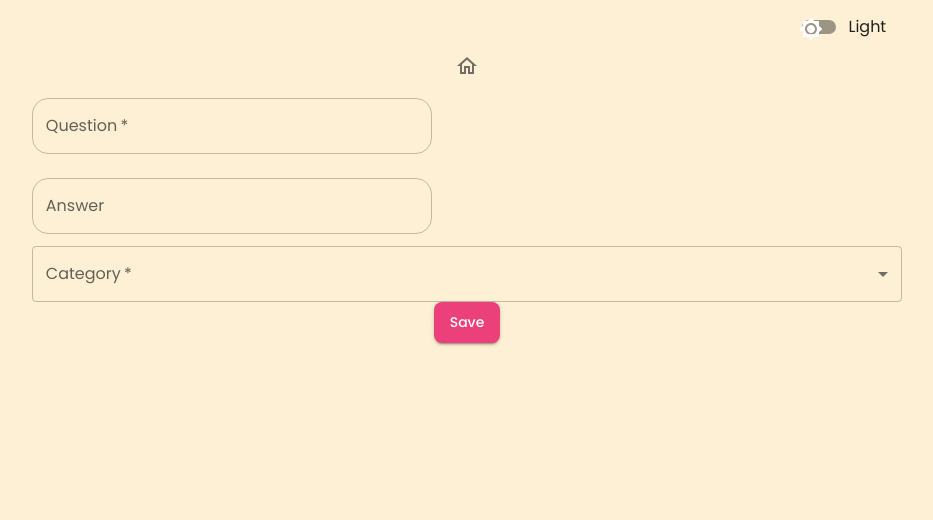
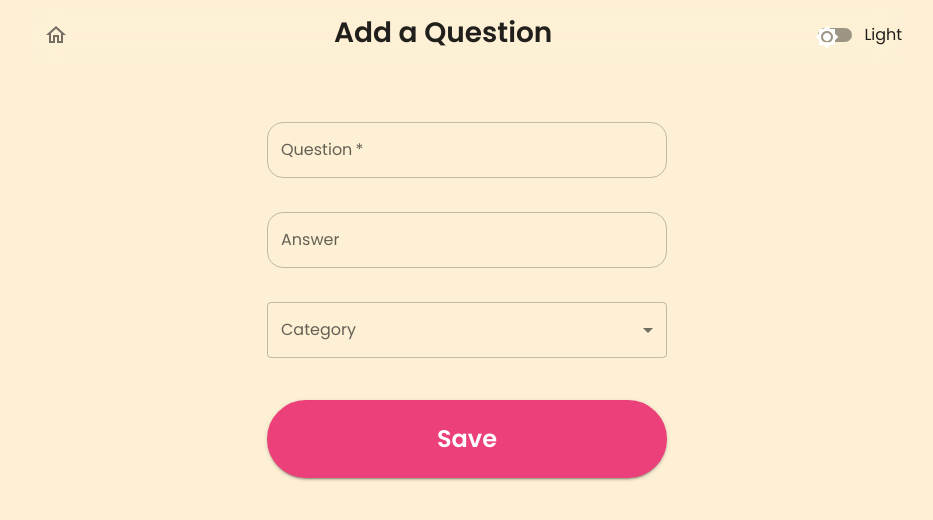
Before and after one commit to paraiii/Add-Question-App, a React (Vite) app: page /add in a window 1280 px wide. Shown: the top 520 px of the page, without its empty margins (173-1106 px from the left). Built offline with nearby package versions, Linux system fonts and the light colour scheme.

Commit message:
Update top bar

```diff
--- a/src/App.tsx
+++ b/src/App.tsx
@@ -1,47 +1,42 @@
-import React, { useState } from "react";
+import { useState } from "react";
 import { MainLayout } from "./layouts/MainLayout";
 import AppRouter from "./router";
-import {
-  CssBaseline,
-  FormControlLabel,
-  styled,
-  Switch,
-  ThemeProvider,
-} from "@mui/material";
+import { CssBaseline, ThemeProvider } from "@mui/material";
 import { createCustomTheme } from "./theme/createCustomizeTheme";
-import { Brightness4, Brightness7 } from "@mui/icons-material";
+
 import { GlobalStyles } from "./styles/globalStyles";
+import { TopBar } from "./components/TopBar";
+import { useLocation } from "react-router-dom";
+import styled from "@emotion/styled";
 
 export const App = () => {
+  const location = useLocation();
   const [mode, setMode] = useState<"light" | "dark">("light");
+
+  const theme = createCustomTheme(mode);
   const toggleTheme = () => {
     setMode((prevMode) => (prevMode === "light" ? "dark" : "light"));
   };
-  const theme = createCustomTheme(mode);
+
+  const getTitle = () => {
+    if (location.pathname === "/add") {
+      return "Add a Question";
+    }
+    if (location.pathname === "/") {
+      return "Master Your Question!";
+    }
+
+    return "Placeholder";
+  };
 
   return (
     <ThemeProvider theme={theme}>
       <CssBaseline />
       <GlobalStyles />
-      <StyledSwitch
-        control={
-          <Switch
-            checked={mode === "dark"}
-            onChange={toggleTheme}
-            icon={<Brightness7 />}
-            checkedIcon={<Brightness4 />}
-          />
-        }
-        label={mode === "light" ? "Light" : "Dark"}
-      />
+      <TopBar toggleTheme={toggleTheme} mode={mode} title={getTitle()} />
       <MainLayout>
         <AppRouter />
       </MainLayout>
     </ThemeProvider>
   );
 };
-
-const StyledSwitch = styled(FormControlLabel)`
-  display: flex;
-  justify-content: end;
-`;
--- a/src/components/TopBar.tsx
+++ b/src/components/TopBar.tsx
@@ -1,24 +1,44 @@
 import styled from "@emotion/styled";
-import { ArrowBackIosNewRounded } from "@mui/icons-material";
-import { IconButton } from "@mui/material";
+import {
+  ArrowBackIosNewRounded,
+  Brightness4,
+  Brightness7,
+} from "@mui/icons-material";
+import { FormControlLabel, IconButton, Switch } from "@mui/material";
 import { useNavigate } from "react-router-dom";
+import HomeOutlinedIcon from "@mui/icons-material/HomeOutlined";
 
 interface TopBarProps {
   title: string;
+  mode: "light" | "dark";
+  toggleTheme: () => void;
 }
 
 /**
  * Component for displaying a top bar with a title and a back button.
  * @param {string} title - Title of page
  */
-export const TopBar = ({ title }: TopBarProps) => {
+export const TopBar = ({ title, mode, toggleTheme }: TopBarProps) => {
   const n = useNavigate();
   return (
     <Container>
       <BackBtn size="large" aria-label="Back" onClick={() => n("/")}>
-        <ArrowIcon />
+        {location.pathname === "/add" && <ArrowBackIosNewRounded /> && (
+          <HomeOutlinedIcon />
+        )}
       </BackBtn>
       <Title>{title}</Title>
+      <StyledSwitch
+        control={
+          <Switch
+            checked={mode === "dark"}
+            onChange={toggleTheme}
+            icon={<Brightness7 />}
+            checkedIcon={<Brightness4 />}
+          />
+        }
+        label={mode === "light" ? "Light" : "Dark"}
+      />
     </Container>
   );
 };
@@ -32,21 +52,29 @@ const Container = styled.div`
   backdrop-filter: blur(12px);
   -webkit-backdrop-filter: blur(12px);
   transition: background 0.3s, color 0.3s;
+  display: flex;
+  flex-direction: row;
+  justify-content: space-between;
+  align-items: center;
   margin-bottom: 48px;
 `;
 
-const ArrowIcon = styled(ArrowBackIosNewRounded)``;
-
 const Title = styled.h2`
+  display: flex;
   font-size: 28px;
   margin: 0 auto;
   text-align: center;
   padding: 4px 0 8px 0;
-  text-shadow: 0 0 24px #00000068;
 `;
 const BackBtn = styled(IconButton)`
-  position: absolute;
+  display: flex;
   @media (max-width: 1024px) {
     margin-top: 4px;
   }
 `;
+
+const StyledSwitch = styled(FormControlLabel)`
+  display: flex;
+  justify-content: end;
+  margin: 0;
+`;
--- a/src/pages/AddQuestion.tsx
+++ b/src/pages/AddQuestion.tsx
@@ -1,13 +1,21 @@
 import { useState } from "react";
-import { Container, StyledInput } from "../styles/addTask.styled";
+import {
+  Container,
+  StyledButton,
+  StyledInput,
+  StyledSelectTextfield,
+} from "../styles/addTask.styled";
 import { Button, IconButton, MenuItem, TextField } from "@mui/material";
 import { v4 as uuidv4 } from "uuid";
-import HomeOutlinedIcon from "@mui/icons-material/HomeOutlined";
 import { useNavigate } from "react-router-dom";
 // import type { Question } from "../types/questionType";
 import { useQuestionContext } from "../contexts/QuestionContext";
 
-export const AddTask = () => {
+interface AddTaskProps {
+  mode: "light" | "dark";
+}
+
+export const AddTask = ({ mode }: AddTaskProps) => {
   const [question, setQuestion] = useState("");
   const [answer, setAnswer] = useState("");
   const [category, setCategory] = useState("");
@@ -60,20 +68,11 @@ export const AddTask = () => {
     navigate("/");
   };
 
-  const redirectHome = () => {
-    navigate("/");
-  };
-
   return (
     <>
-      {/* <TopBar title="Add New Task" /> */}
       <Container>
-        <IconButton onClick={redirectHome}>
-          {" "}
-          <HomeOutlinedIcon />
-        </IconButton>
-
         <StyledInput
+          required
           label="Question"
           name="question"
           value={question}
@@ -81,25 +80,23 @@ export const AddTask = () => {
           autoComplete="off"
           fullWidth
           onChange={handleQuestionChange}
-          required
         />
         <StyledInput
           label="Answer"
           name="answer"
           value={answer}
-          placeholder="Enter answer"
+          placeholder="Enter answer (optional)"
           autoComplete="off"
           fullWidth
           onChange={handleAnswerChange}
         />
-        <TextField
+        <StyledSelectTextfield
           select
           label="Category"
           value={category}
           variant="outlined"
           fullWidth
           onChange={handleCategoryChange}
-          required
         >
           <MenuItem value="HTML">HTML</MenuItem>
           <MenuItem value="CSS">CSS</MenuItem>
@@ -107,10 +104,10 @@ export const AddTask = () => {
           <MenuItem value="Javascript">Javascript</MenuItem>
           <MenuItem value="Typescript">Typescript</MenuItem>
           <MenuItem value="React">React</MenuItem>
-        </TextField>
-        <Button variant="contained" onClick={handleSubmit}>
+        </StyledSelectTextfield>
+        <StyledButton variant="contained" onClick={handleSubmit} mode={mode}>
           Save
-        </Button>
+        </StyledButton>
       </Container>
     </>
   );
--- a/src/pages/Home.tsx
+++ b/src/pages/Home.tsx
@@ -1,6 +1,6 @@
 import { useState } from "react";
 import { QuestionList } from "../components/tasks/QuestionList";
-import { Box, useTheme } from "@mui/material";
+import { Box, FormControlLabel, Switch, useTheme } from "@mui/material";
 import { useQuestionContext } from "../contexts/QuestionContext";
 import styled from "@emotion/styled";
 import { Sidebar } from "../components/Sidebar";
--- a/src/styles/addTask.styled.tsx
+++ b/src/styles/addTask.styled.tsx
@@ -1,15 +1,17 @@
 import styled from "@emotion/styled";
-import { TextField } from "@mui/material";
+import { Button, darken, lighten, TextField } from "@mui/material";
 
 export const Container = styled.div`
   display: flex;
-  justify-content: center;
+  justify-content: space-between;
+  flex-direction: column;
+  gap: 10px;
   align-items: center;
-  flex-direction: column;
 `;
 
 export const StyledInput = styled(TextField)<{ helpercolor?: string }>`
   margin: 12px;
+  width: 400px;
   & .MuiOutlinedInput-root {
     border-radius: 16px;
     transition: 0.3s all;
@@ -21,3 +23,42 @@ export const StyledInput = styled(TextField)<{ helpercolor?: string }>`
     opacity: 0.8;
   }
 `;
+
+export const StyledSelectTextfield = styled(TextField)`
+  margin: 12px 0;
+  border-radius: 16px !important;
+  transition: 0.3s all;
+  width: 400px;
+`;
+
+export const StyledButton = styled(Button)<{
+  mode: "light" | "dark";
+}>`
+  margin-top: 4px;
+  border: none;
+  padding: 16px 32px;
+  font-size: 24px;
+  border: 2px solid ${({ theme }) => theme.palette.primary.main};
+  background-color: ${({ theme }) => theme.palette.primary.main};
+  color: ${({ theme, mode }) =>
+    mode === "light"
+      ? darken(theme.palette.primary.main, 0.2) // light mode font color
+      : (theme.palette.primary.main, 0.8)}; // dark mode cont color
+  border-radius: 999px;
+  font-weight: bold;
+  cursor: pointer;
+  transition: 0.3s all;
+  margin: 20px;
+  width: 400px;
+  text-transform: capitalize;
+  &:hover {
+    box-shadow: 0px 0px 24px 0px ${({ theme }) => theme.primary + "80"};
+    background: ${({ theme }) => theme.primary};
+  }
+  &:disabled {
+    box-shadow: none;
+    cursor: not-allowed;
+    opacity: 0.7;
+    color: ${({ theme }) => theme.secondary};
+  }
+`;
```
